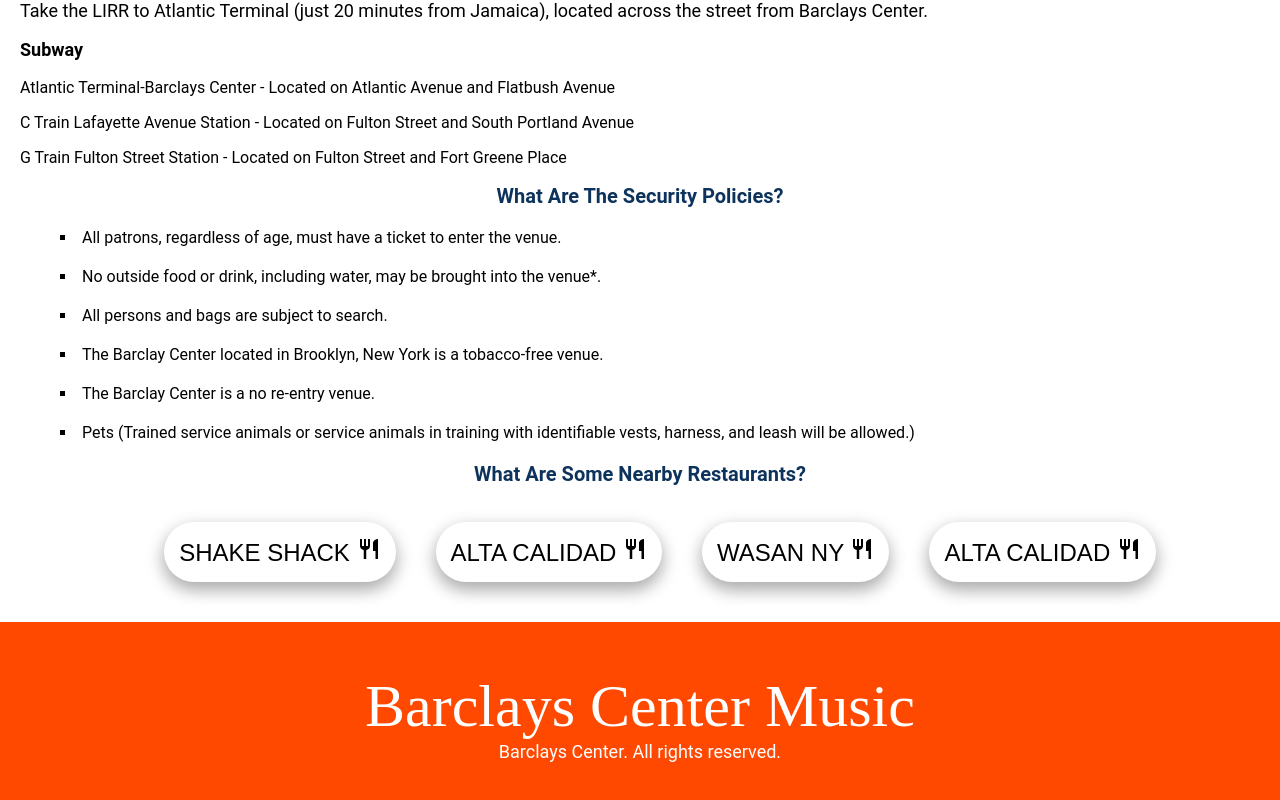
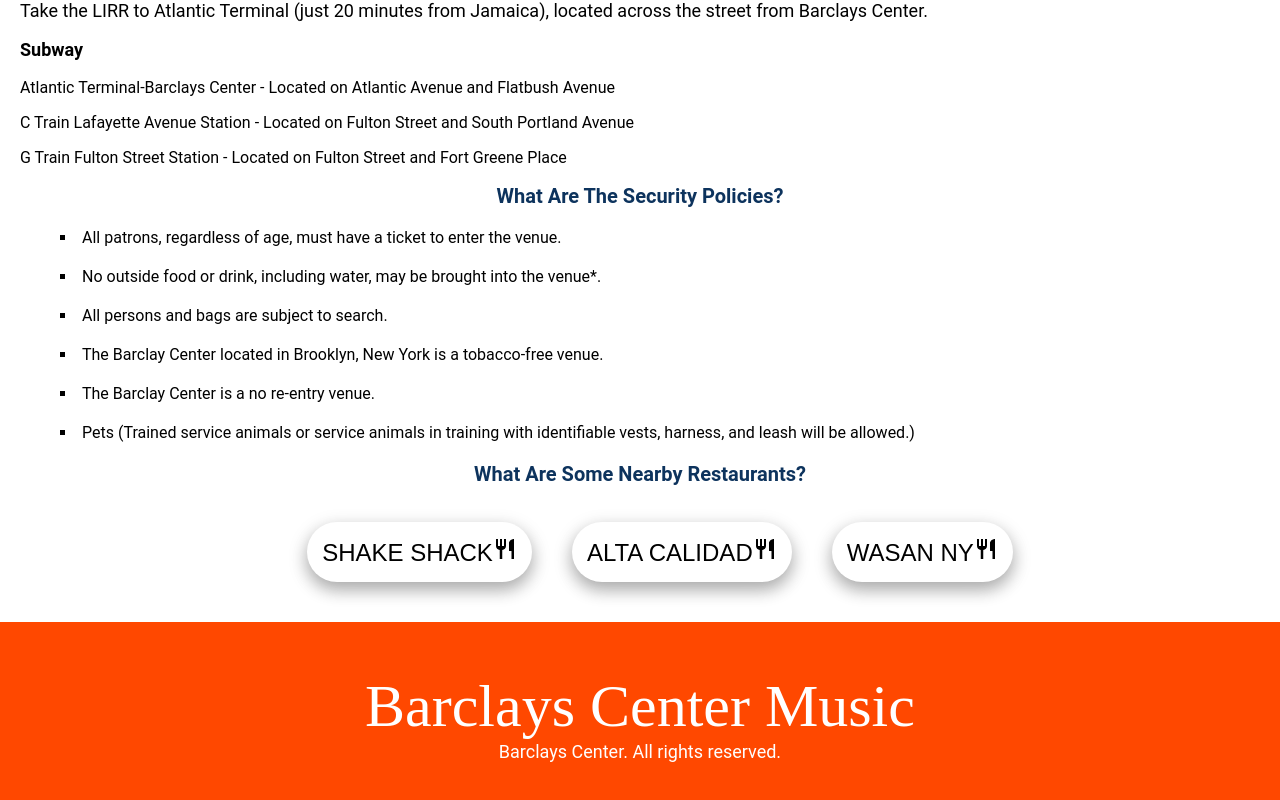
Before and after one commit to jo-kaur/venue_page, a React (Create React App) app: page / in a window 1280 px wide. Shown: the part 3366-4166 px from the top of the page. Built offline with nearby package versions, Linux system fonts and the light colour scheme.

Commit message:
double link mistake

```diff
--- a/src/components/featured/Faq.js
+++ b/src/components/featured/Faq.js
@@ -25,10 +25,9 @@
         <h2 className="question">What are some nearby restaurants?</h2>
             <ul>
               <center>
-              <a href="https://www.shakeshack.com/location/flatbush-ave-brooklyn/"><button class="restaurant-btn">Shake Shack <Restaurant></Restaurant></button></a>
-              <a href="https://altacalidadbk.com/"><button class="restaurant-btn">Alta Calidad <Restaurant></Restaurant></button></a>
-              <a href="https://www.wasan-ny.com/"><button class="restaurant-btn">Wasan NY <Restaurant></Restaurant></button></a>
-              <a href="https://altacalidadbk.com/"><button class="restaurant-btn">Alta Calidad <Restaurant></Restaurant></button></a>
+              <a href="https://www.shakeshack.com/location/flatbush-ave-brooklyn/"><button class="restaurant-btn">Shake Shack<Restaurant></Restaurant></button></a>
+              <a href="https://altacalidadbk.com/"><button class="restaurant-btn">Alta Calidad<Restaurant></Restaurant></button></a>
+              <a href="https://www.wasan-ny.com/"><button class="restaurant-btn">Wasan NY<Restaurant></Restaurant></button></a>
             </center>
            </ul>
     </div>
```
Also changed, not shown: 1 other file (tests, documents, lock files or other folders).
